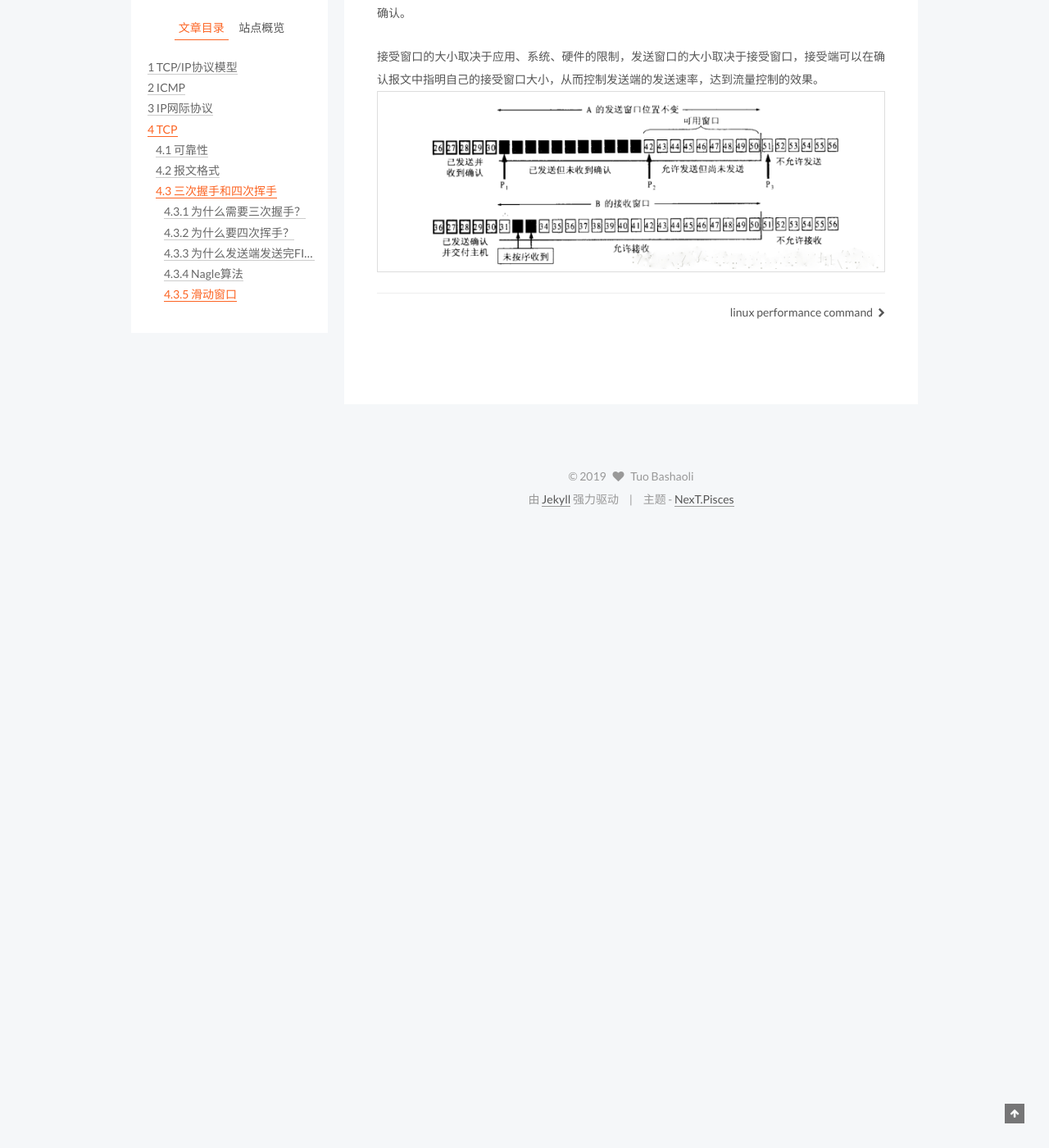
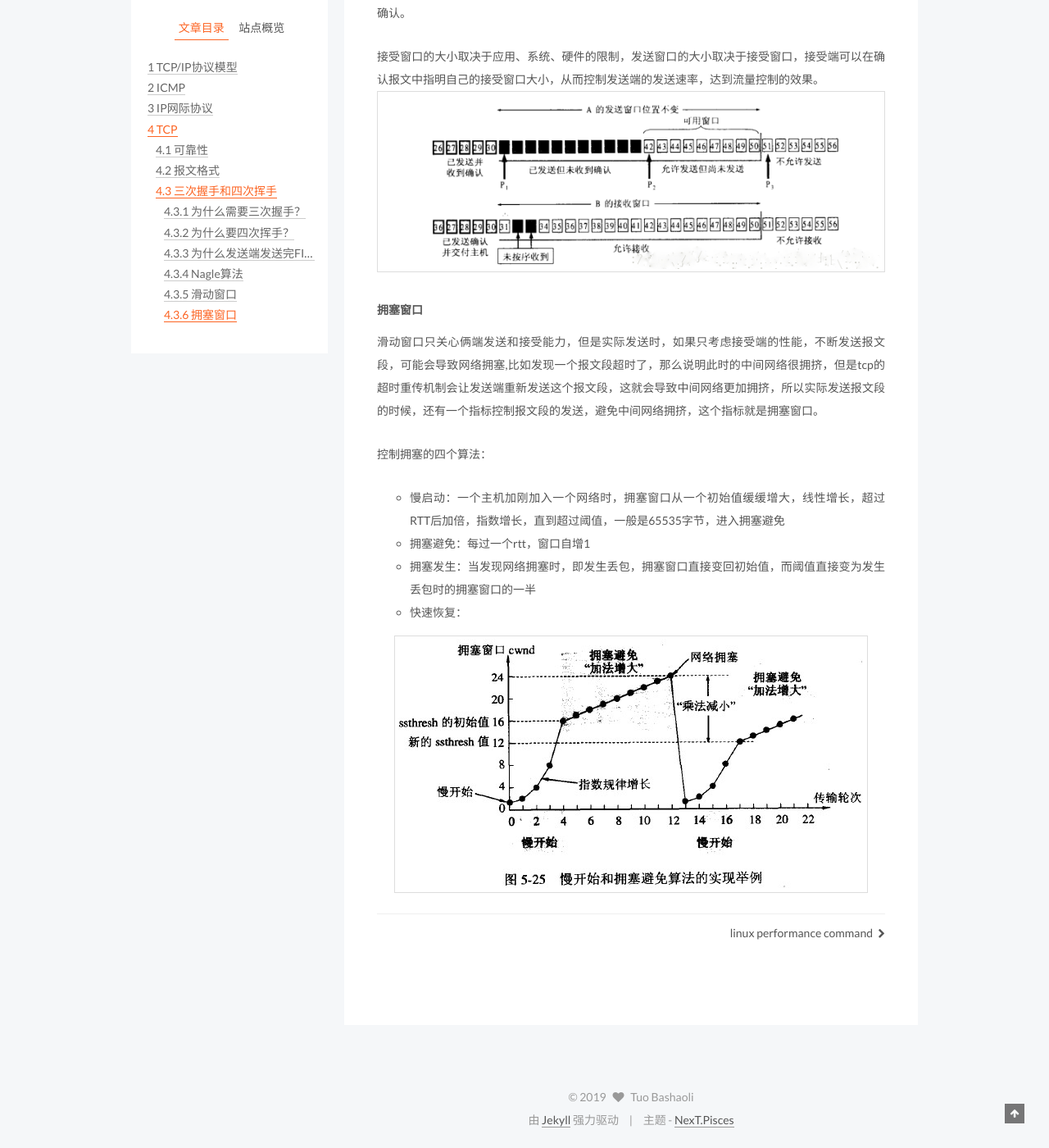
Before and after one commit to tuobashaoli/tuobashaoli.github.io, a Jekyll site: the page built from _posts/2019-04-17-internet-protocol.markdown, in a window 1280 px wide and 1400 px high, scrolled down 6834 px. Shown: the whole window at 82% size. Built offline with Jekyll 4.4.1, drawn with Linux system fonts in a browser that asks for light colours; comment, search, counter and statistics services are not loaded; before the commit the page ends 7477 px from its top, so only the background shows below that.

Commit message:
update ip

```diff
--- a/_posts/2019-04-17-internet-protocol.markdown
+++ b/_posts/2019-04-17-internet-protocol.markdown
@@ -155,3 +155,15 @@ FIN 发送端完成发送任务
 
 接受窗口的大小取决于应用、系统、硬件的限制，发送窗口的大小取决于接受窗口，接受端可以在确认报文中指明自己的接受窗口大小，从而控制发送端的发送速率，达到流量控制的效果。
 ![avatar](/assets/images/tcp_window.png)
+
+##### 拥塞窗口
+
+滑动窗口只关心俩端发送和接受能力，但是实际发送时，如果只考虑接受端的性能，不断发送报文段，可能会导致网络拥塞,比如发现一个报文段超时了，那么说明此时的中间网络很拥挤，但是tcp的超时重传机制会让发送端重新发送这个报文段，这就会导致中间网络更加拥挤，所以实际发送报文段的时候，还有一个指标控制报文段的发送，避免中间网络拥挤，这个指标就是拥塞窗口。
+
+控制拥塞的四个算法：
++ 慢启动：一个主机加刚加入一个网络时，拥塞窗口从一个初始值缓缓增大，线性增长，超过RTT后加倍，指数增长，直到超过阈值，一般是65535字节，进入拥塞避免
++ 拥塞避免：每过一个rtt，窗口自增1
++ 拥塞发生：当发现网络拥塞时，即发生丢包，拥塞窗口直接变回初始值，而阈值直接变为发生丢包时的拥塞窗口的一半
++ 快速恢复：
+
+![avatar](/assets/images/tcp_congestion.jpg)
```
Also changed, not shown: assets/images/tcp_congestion.jpg (added).
